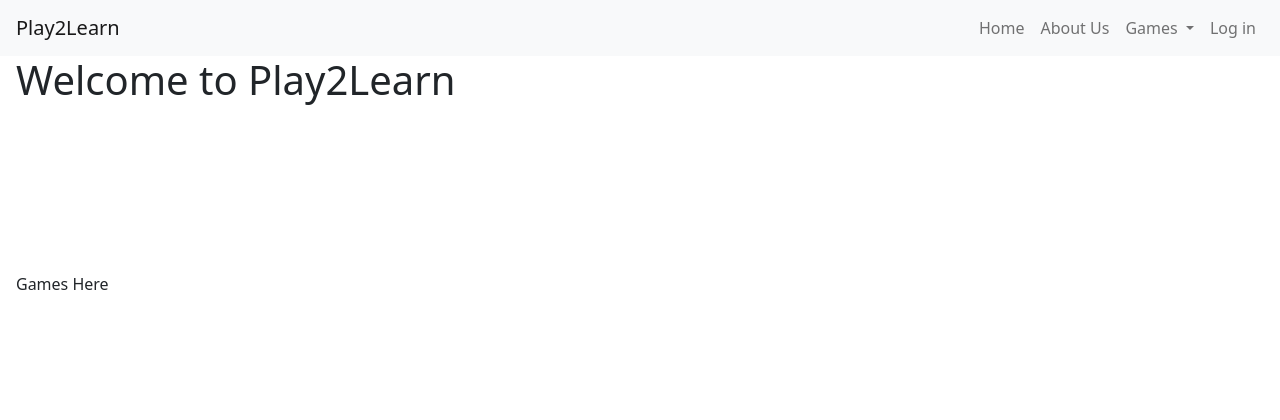
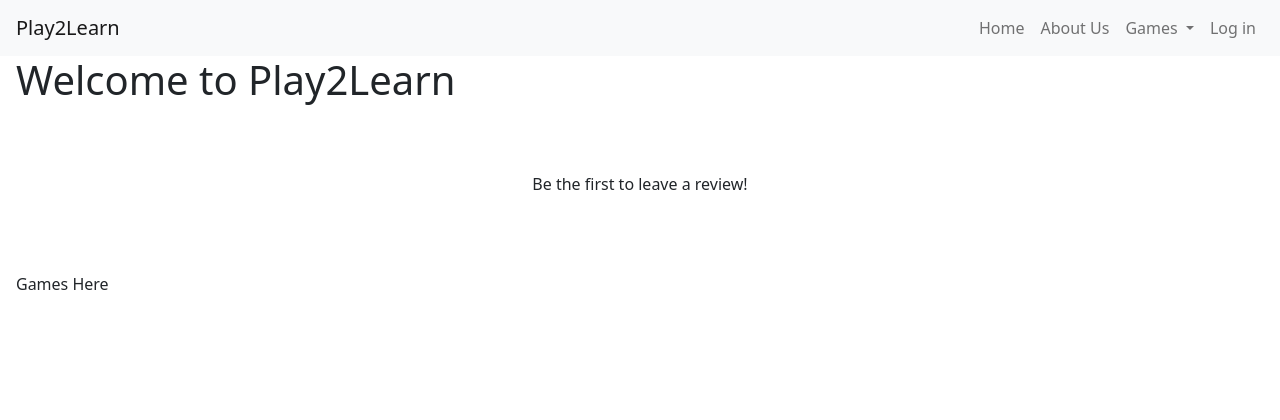
Before and after one commit to jaredmdunn/p2l_django_vue, a Django app: page / in a window 1280 px wide. Shown: the top 420 px of the page. Run offline with Django 3.2, Linux system fonts and the light colour scheme; some libraries are stand-ins or nearby versions.

Commit message:
Handle no reviews

```diff
--- a/templates/pages/homepage.html
+++ b/templates/pages/homepage.html
@@ -6,18 +6,32 @@
   <!-- Carousel -->
   <div class="row align-items-center" style="height: 10rem;">
     <div id="carouselExampleControls" class="carousel slide mx-auto col-6" data-ride="carousel" data-interval="3000">
-      <div class="carousel-inner mx-auto review-container row">
+      <div class="carousel-inner mx-auto row">
+        {% if user.reviews.all %}
+          <!-- Display reviews -->
           {% for review in user.reviews.all %}
             {% if review == user.reviews.all.first %}
               <div class="carousel-item review-item active">
-              <p class="text-center review-text">{{ review|linebreaksbr }}</p>
+                <p class="text-center">{{ review|linebreaksbr }}</p>
               </div>
             {% else %}
               <div class="carousel-item review-item">
-              <p class="text-center review-text">{{ review|linebreaksbr }}</p>
+                <p class="text-center">{{ review|linebreaksbr }}</p>
               </div>
             {% endif %}
           {% endfor %}
+        {% else %}
+          <!-- No reviews yet -->
+          <div class="carousel-item review-item active">
+            <p class="text-center">Be the first to leave a
+              {% if user.is_authenticated %}
+                <a href="{% url 'users:create-review' %}">review</a>!
+              {% else %}
+                review!
+              {% endif %}
+            </p>
+          </div>
+        {% endif %}
       </div>
     </div>
   </div>
```
Lines whose indentation alone changed are shown as unchanged.
